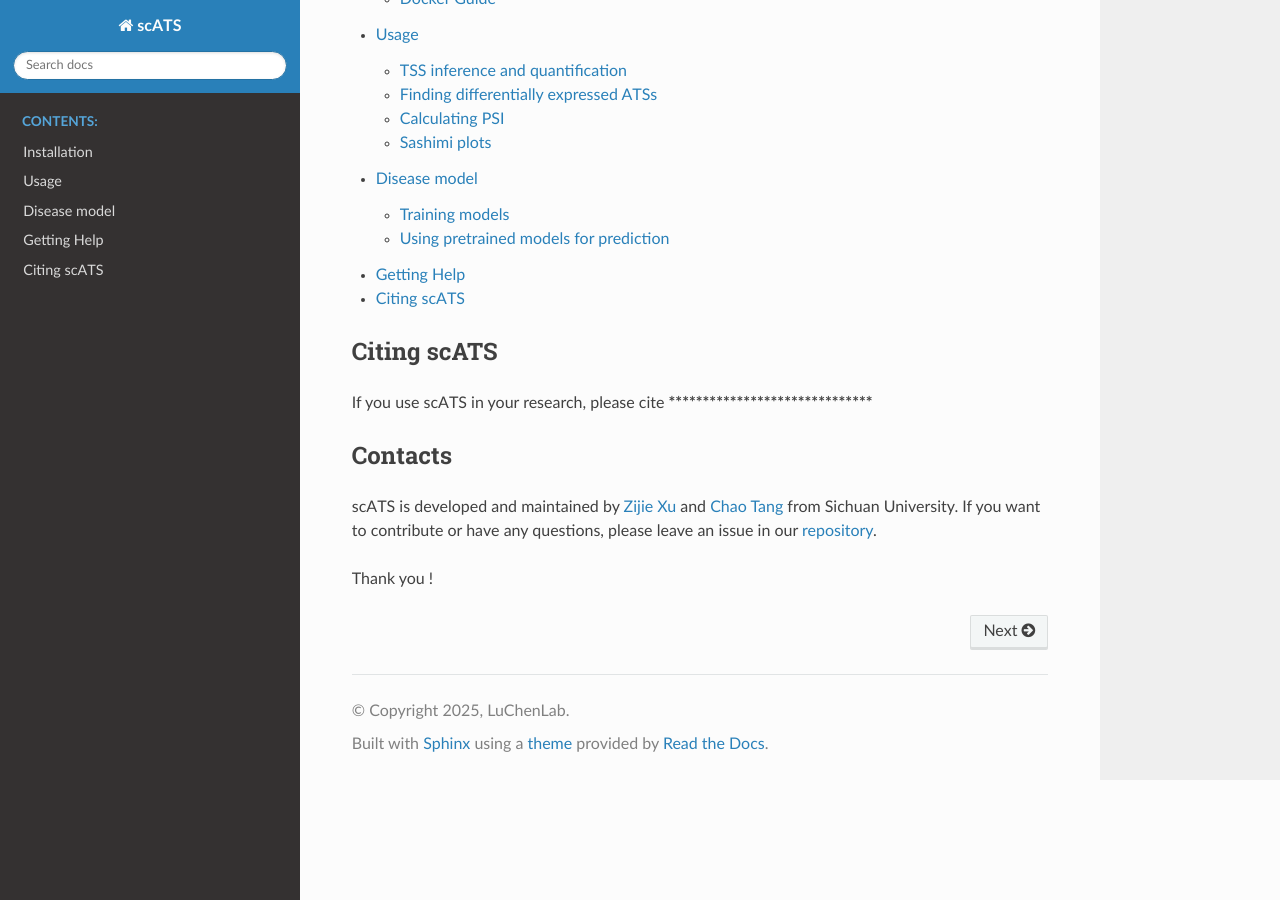
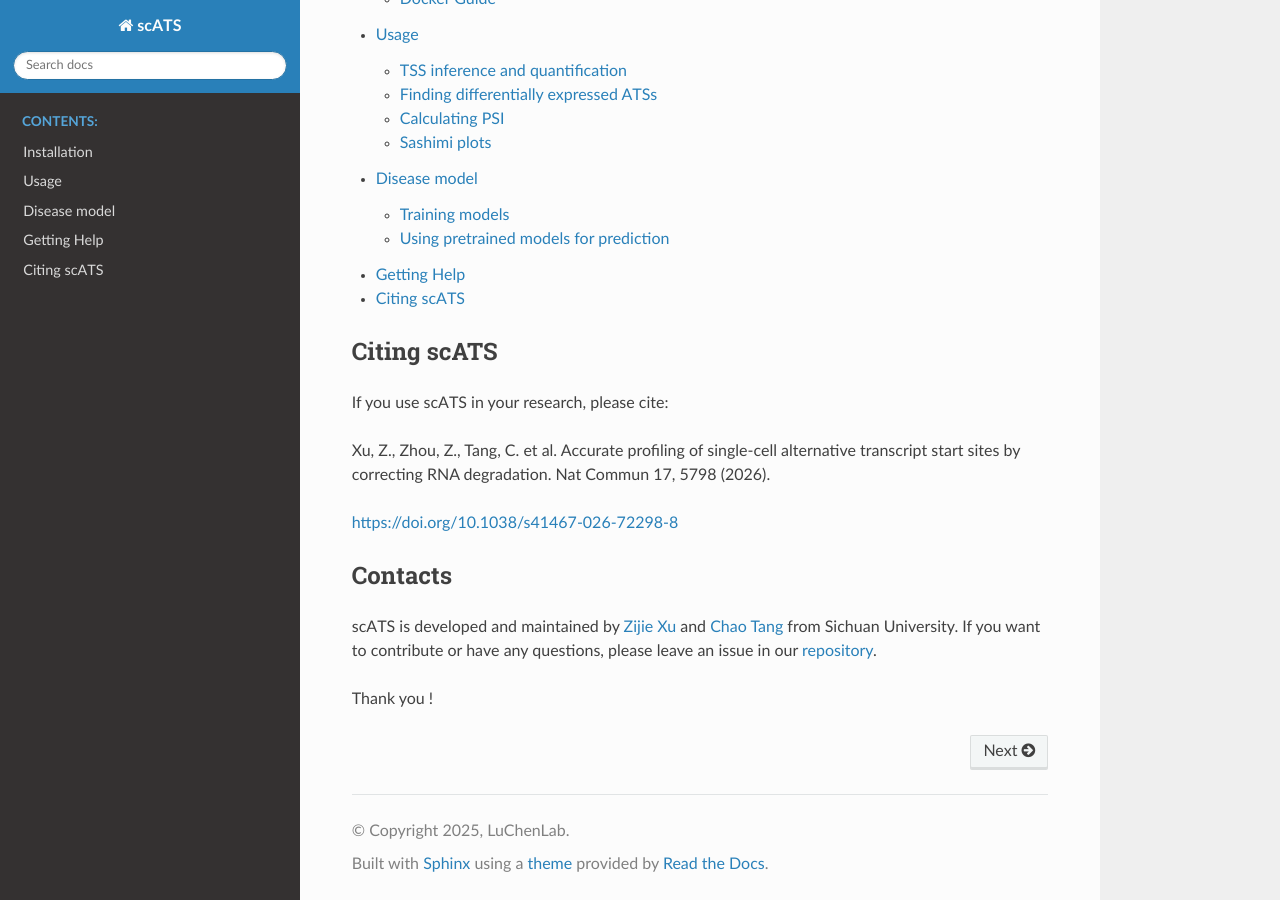
Before and after one commit to LuChenLab/r-scATS, a Sphinx documentation site: the page built from docs/index.rst, in a window 1280 px wide and 900 px high, scrolled down 1202 px. Built offline with Sphinx 7.4.7 and the Read the Docs theme 3.1.0, drawn with Linux system fonts in a browser that asks for light colours.

Commit message:
docs: add published scATS paper citation

```diff
--- a/docs/index.rst
+++ b/docs/index.rst
@@ -33,7 +33,11 @@ To use scATS, you can follow the instructions below:
 
 Citing scATS
 ------------
-If you use scATS in your research, please cite **********************************
+If you use scATS in your research, please cite:
+
+Xu, Z., Zhou, Z., Tang, C. et al. Accurate profiling of single-cell alternative transcript start sites by correcting RNA degradation. Nat Commun 17, 5798 (2026).
+
+https://doi.org/10.1038/s41467-026-72298-8
 
 Contacts
 --------
```
Also changed, not shown: README.md (+3 -1 lines), docs/md/Citing scATS.md (+5 -1 lines).
